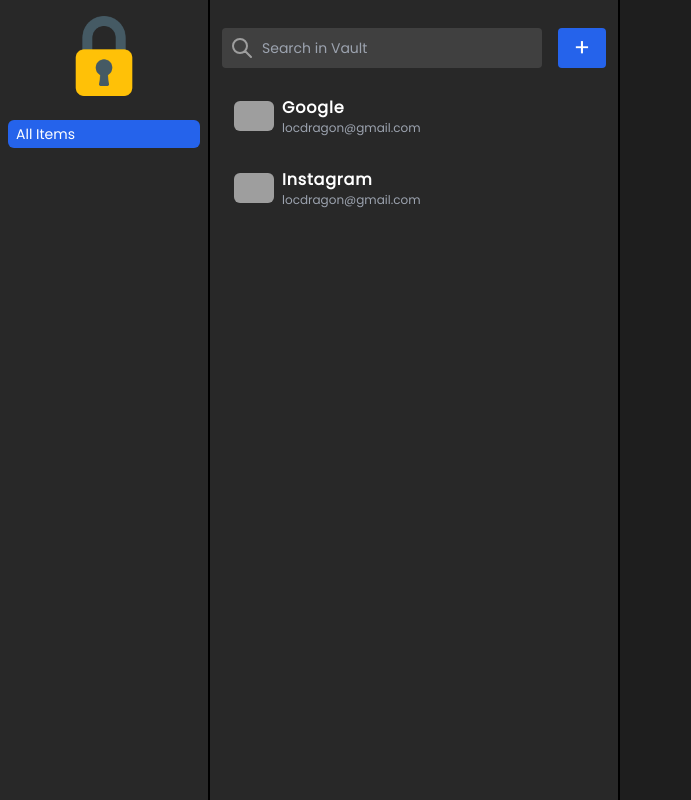
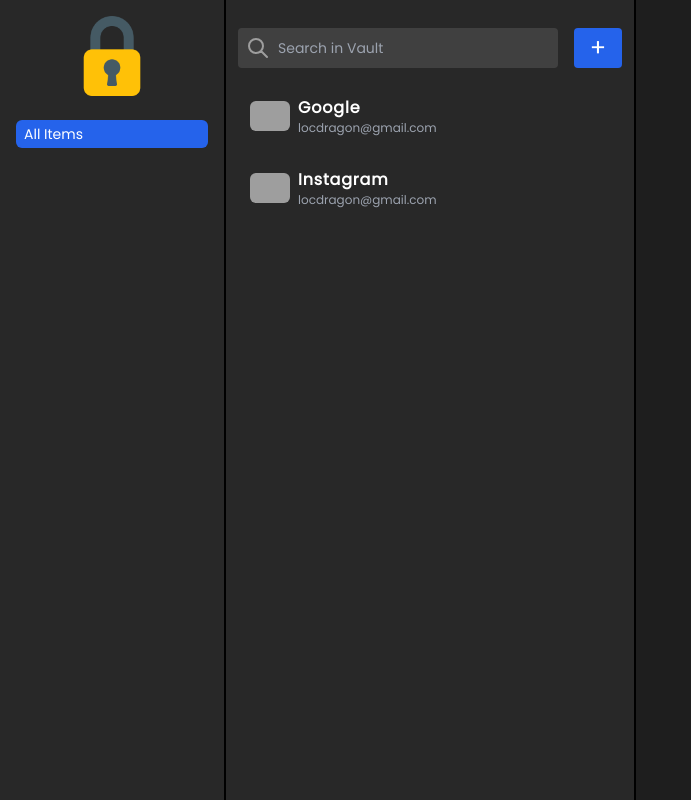
Before and after one commit to LaupWing/password_manager, a React (Create React App) app: page / in a window 1280 px wide. Shown: the whole page, without its empty margins (0-691 px from the left). Built offline with nearby package versions, Linux system fonts and the light colour scheme; grey boxes are pictures that could not be loaded.

Commit message:
lil update

```diff
--- a/src/Nav/Nav.tsx
+++ b/src/Nav/Nav.tsx
@@ -4,7 +4,7 @@
    return (
       <div className="h-full bg-black-light border-r-2 border-black">
          <img src={LogoImage} alt="logo" className="w-20 m-auto my-4"/>
-         <ul className="text-white text-sm p-2">
+         <ul className="text-white text-sm p-2 px-4">
             <li className="w-48 p-2 py-1 bg-blue-600 rounded-md">All Items</li>
          </ul>
       </div>
```
